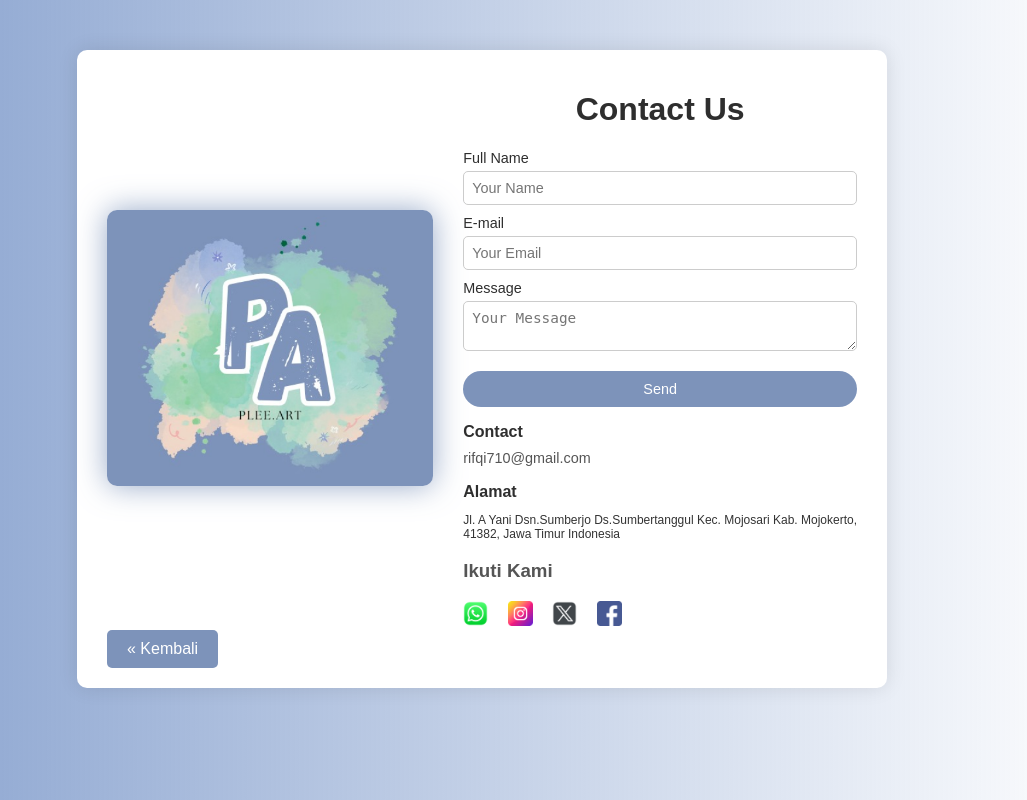
After one commit to syaifuldani/ppl_cetak_undangan, a PHP site: page /customer/services/contact.php in a window 1280 px wide. The commit adds this page. Shown: the whole page, without its empty margins (158-1185 px from the left). Run offline with PHP 8.4, Linux system fonts and the light colour scheme.

Commit message:
update ui customer (#25)

```diff
--- a/customer/layout/cusmrLayout/footer.php
+++ b/customer/layout/cusmrLayout/footer.php
@@ -26,13 +26,13 @@
             <li>
                 <!-- Link ke Instagram -->
                 <a href="https://www.instagram.com/photostice_" target="_blank">
-                    <img src="../resources/img/icons/instagram.png" alt="Instagram"> Plee.Art
+                    <img src="../resources/img/icons/instagram.png" alt="Instagram"> PleeArt.
                 </a>
             </li>
             <li>
                 <!-- Link ke Twitter -->
                 <a href="https://twitter.com/plee_art" target="_blank">
-                    <img src="../resources/img/icons/tweeter.png" alt="Twitter"> Plee.Art
+                    <img src="../resources/img/icons/twitter.png" alt="Twitter"> PleeArt.
                 </a>
             </li>
             <li>
@@ -56,7 +56,7 @@
     </div>
 </div>
 <div class="footer-bottom">
-    <a href="">
+    <a href="services/aboutus.php">
         <p>Tentang Kami &raquo;</p>
     </a>
     <p>&copy; 2024 by Plee.Art. All rights reserved.</p>
--- a/customer/layout/cusmrLayout/navbar.php
+++ b/customer/layout/cusmrLayout/navbar.php
@@ -40,8 +40,8 @@
                 </a>
             </div>
         </li>
-        <li><a href="service/aboutus.php" class="links">About Us</a></li>
-        <li><a href="service/contact.php" class="links">Contact</a></li>
+        <li><a href="services/aboutus.php" class="links">About Us</a></li>
+        <li><a href="services/contact.php" class="links">Contact</a></li>
     </ul>
 </div>
 
--- /dev/null
+++ b/customer/services/contact.php
@@ -0,0 +1,55 @@
+<!DOCTYPE html>
+<html lang="id">
+
+<head>
+    <meta charset="UTF-8">
+    <meta name="viewport" content="width=device-width, initial-scale=1.0">
+    <title>Kontak</title>
+    <link rel="stylesheet" href="../../resources/css/service.css">
+</head>
+
+<body>
+    <div class="contact-us-wrapper">
+        <div class="contact-us-container">
+            <div class="image-container">
+                <img src="../../resources/img/icons/pleeart-image.png" alt="Logo" class="logo-image">
+            </div>
+            <div class="contact-us-content">
+                <h1>Contact Us</h1>
+
+                <form action="#" method="POST" class="contact-form">
+                    <label for="full-name">Full Name</label>
+                    <input type="text" id="full-name" name="full-name" placeholder="Your Name" required>
+
+                    <label for="email">E-mail</label>
+                    <input type="email" id="email" name="email" placeholder="Your Email" required>
+
+                    <label for="message">Message</label>
+                    <textarea id="message" name="message" rows="2" placeholder="Your Message" required></textarea>
+
+                    <button type="submit" class="contact-btn">Send</button>
+                </form>
+
+
+                <div class="contact-info">
+                    <h3>Contact</h3>
+                    <a href="mailto:rifqi7510@gmail.com">rifqi710@gmail.com</a>
+
+                    <h3>Alamat</h3>
+                    <p>Jl. A Yani Dsn.Sumberjo Ds.Sumbertanggul Kec. Mojosari Kab. Mojokerto,<br> 41382, Jawa Timur Indonesia</p>
+                </div>
+
+                <div class="social-icons">
+                    <h3>Ikuti Kami</h3>
+                    <a href="https://wa.me/6287853338254?text=Halo%20saya%20tertarik%20dengan%20produk%20anda!"><img src="../../resources/img/icons/whatsapp-logos.png" alt="WhatsApp"></a>
+                    <a href="https://www.instagram.com/photostice"><img src="../../resources/img/icons/instagram-logos.png" alt="Instagram"></a>
+                    <a href="https://twitter.com/plee_art"><img src="../../resources/img/icons/twitter-logos.png" alt="Twitter"></a>
+                    <a href="https://www.facebook.com/share/3V7vJC4nzEoQmVkb/?mibextid=qi2Omg"><img src="../../resources/img/icons/facebook-logos.png" alt="Facebook"></a>
+                </div>
+            </div>
+        </div>
+        <a href="../dashboard.php" class="back-button">&laquo; Kembali</a>
+    </div>
+</body>
+
+</html>
--- a/resources/css/loginregis.css
+++ b/resources/css/loginregis.css
@@ -10,7 +10,7 @@ body {
     justify-content: center;
     align-items: center;
     height: 100vh;
-    background-color: #f7f7f7;
+    background: linear-gradient(to right, #7D93BA 5%, transparent 80%);
 }
 
 .container {
@@ -18,7 +18,7 @@ body {
     width: 1000px;
     height: 550px;
     border: 1px solid #ccc;
-    background-color: #fff;
+    background-color: #7D93BA;
     border-radius: 5px;
 }
 
--- a/resources/css/service.css
+++ b/resources/css/service.css
@@ -1,13 +1,14 @@
 body {
     font-family: Arial, sans-serif;
-    background-color: #f4f4f4;
+    background: linear-gradient(to right,  #8da6d1 5%, transparent 100%);
     margin: 0;
     padding: 0;
     color: #333;
+    max-height: 1200px;
 }
 
-.about-us-container {
-    max-width: 1000px;
+.about-us-container, .contact-us-wrapper {
+    max-width: 750px;
     margin: 50px auto;
     background-color: #fff;
     padding: 20px 30px;
@@ -18,10 +19,9 @@ body {
 h1 {
     text-align: center;
     color: #333;
-    margin-bottom: 20px;
 }
 
-.about-us-content {
+.about-us-content, .contact-us-container {
     display: flex;
     align-items: center;
     gap: 30px;
@@ -36,7 +36,7 @@ h1 {
     max-width: 100%;
     height: auto;
     border-radius: 10px;
-    box-shadow: 0 0 15px rgba(0, 0, 0, 0.1);
+    box-shadow: 0 0 30px rgb(125, 147, 186, 0.8);
 }
 
 .text-content {
@@ -53,22 +53,16 @@ h3 {
 }
 
 p {
-    line-height: 1.6;
-    margin-bottom: 15px;
+    line-height: 1.2;
+    font-size: 14px;
 }
 
 ul {
     padding-left: 20px;
-    margin-bottom: 20px;
-}
-
-li {
-    margin-bottom: 10px;
 }
 
 .back-button {
     display: inline-block;
-    margin-top: 20px;
     padding: 10px 20px;
     background-color: #7D93BA;
     color: #fff;
@@ -82,6 +76,99 @@ li {
     background-color: #2980b9;
 }
 
+
+/* Contact Style */
+.contact-us-content h1 {
+    font-size: 2rem;
+    color: #2e2e2e;
+}
+
+.contact-form {
+    display: flex;
+    flex-direction: column;
+}
+
+.contact-form label {
+    font-size: 0.9rem;
+    color: #2e2e2e;
+    margin-bottom: 5px;
+}
+
+.contact-form input, .contact-form textarea {
+    padding: 8px;
+    margin-bottom: 10px;
+    font-size: 0.9rem;
+    border: 1px solid #ccc;
+    border-radius: 5px;
+}
+
+.contact-form textarea {
+    resize: vertical;
+}
+
+.contact-btn {
+    background-color: #7D93BA;
+    color: white;
+    padding: 10px 20px;
+    border: none;
+    border-radius: 20px;
+    font-size: 0.9rem;
+    cursor: pointer;
+    margin-top: 10px;
+}
+
+.contact-btn:hover {
+    background-color: #2980b9;
+}
+
+.contact-info {
+    margin-bottom: 15px;
+}
+
+.contact-info h3 {
+    font-size: 1rem;
+    color: #2e2e2e;
+    margin-bottom: 8px;
+}
+
+.contact-info a {
+    font-size: 0.9rem;
+    text-decoration: none;
+    color: #555;
+    margin-bottom: 10px;
+}
+
+.contact-info a:hover {
+    color: #7D93BA;
+}
+
+.contact-info p {
+    font-size: 12px;
+}
+
+.social-icons {
+    margin-top: 15px;
+}
+
+.social-icons a {
+    margin-right: 15px;
+    display: inline-block;
+}
+
+.social-icons a img {
+    width: 25px;
+    height: 25px;
+    transition: transform 0.3s ease;
+}
+
+.social-icons a img:hover {
+    transform: scale(1.2);
+}
+
+
+/* Responsife Style */
+
+/* About Us */
 @media (max-width: 768px) {
     .about-us-content {
         flex-direction: column;
```
Also changed, not shown: other parts of resources/css/service.css (+57 -1 lines), resources/css/dashboard.css (+9 -10 lines), resources/css/navbar.css (+4 -3 lines), resources/css/productdetail.css (+24 -18 lines), customer/service/contact.php (deleted), customer/services/aboutus.php (renamed from customer/service/aboutus.php), resources/img/icons/facebook-logos.png (added), resources/img/icons/instagram-logos.png (added), resources/img/icons/search.png, resources/img/icons/twitter-logos.png (added), resources/img/icons/twitter.png (renamed from resources/img/icons/tweeter.png), resources/img/icons/whatsapp-logos.png (added).
